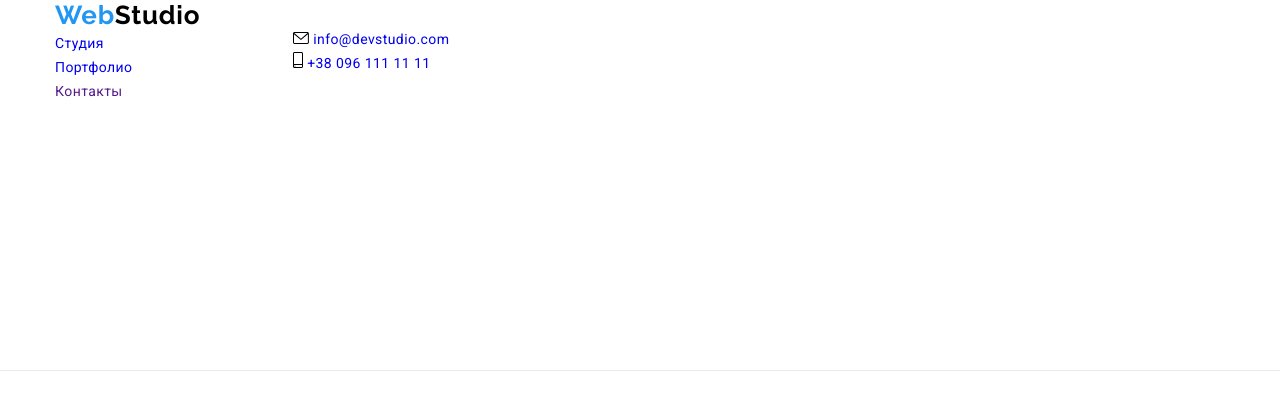
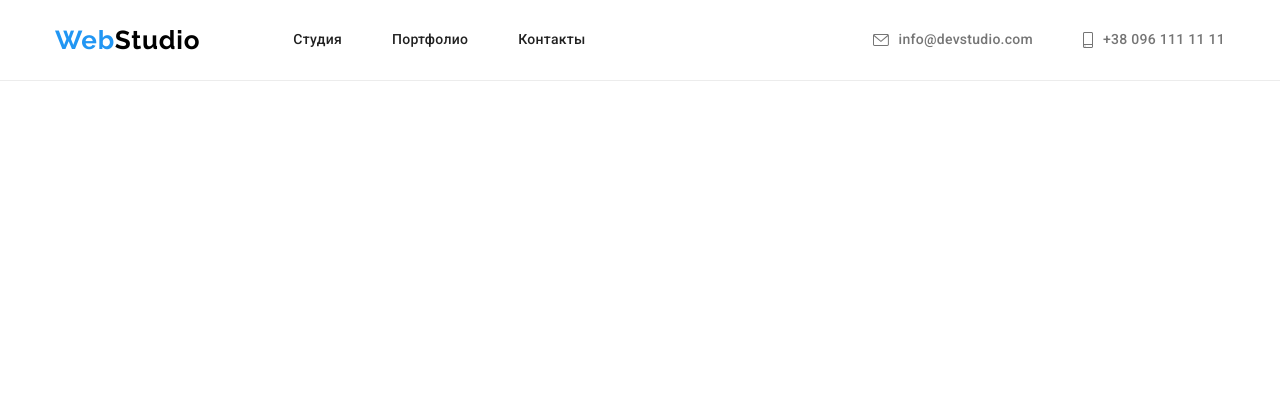
Before and after one commit to AlexanderKorobchenko/goit-markup-hw-08, a plain HTML site: page index.html in a window 1280 px wide. Drawn offline with nearby package versions, Linux system fonts and the light colour scheme; a script that the page names is missing.

Commit message:
готовый рабочий хедер

```diff
--- a/sass/style.scss
+++ b/sass/style.scss
@@ -110,7 +110,6 @@ img {
   text-decoration: none;
 
   &_header {
-    margin-right: 93px;
     color: #000000;
   }
   &_footer {
@@ -134,32 +133,26 @@ img {
   border-bottom: 1px solid #ececec;
 }
 
+// ------------------------для мобилки
 @media screen and (max-width: 767px) {
   .navigation-menu,
   .contact {
     display: none;
   }
 }
-
-//  === mobile menu
+//  === mobile menu ===
 .mobile-menu {
-  // opacity: 0;
-  // visibility: hidden;
-  // pointer-events: none;
+  position: absolute;
+  top: 0;
+  left: 0;
   transform: scale(0);
   transition: transform var(--delay-time) var(--time-function);
 }
 .is-open {
-  // opacity: 1;
-  // visibility: visible;
-  // pointer-events: auto;
   transform: scale(1);
 }
 @media screen and (max-width: 767px) {
   .mobile-menu {
-    position: absolute;
-    top: 0;
-    left: 0;
     width: 100vw;
     height: 100vh;
     padding: 48px 40px;
@@ -169,7 +162,7 @@ img {
     justify-content: space-between;
     background-color: var(--background-page);
   }
-  // === button close
+  // ==button close
   .mobile-menu__close-btn {
     position: absolute;
     top: 10px;
@@ -219,6 +212,7 @@ img {
   // social
   .mobile-menu__list-social {
     display: flex;
+    flex-wrap: wrap;
     margin-top: 64px;
     margin-bottom: 0;
   }
@@ -237,11 +231,6 @@ img {
 }
 
 //  === mobile menu button (burger)
-@media screen and (min-width: 768px) {
-  .mobile-menu-button {
-    display: none;
-  }
-}
 .mobile-menu-button {
   margin-top: 10px;
   margin-bottom: 10px;
@@ -258,3 +247,77 @@ img {
 .mobile-menu-button:focus .mobile-menu-button__icon {
   fill: var(--blue-color);
 }
+@media screen and (min-width: 768px) {
+  .mobile-menu-button {
+    display: none;
+  }
+}
+// ---------- для планшета
+@media screen and (min-width: 768px) {
+  .navigation {
+    display: flex;
+    align-items: center;
+
+    &-menu {
+      display: flex;
+      align-items: center;
+      margin-left: 88px;
+
+      &__item {
+        &:not(:last-child) {
+          margin-right: 50px;
+        }
+      }
+      &__link {
+        display: block;
+        padding-top: 32px;
+        padding-bottom: 32px;
+        @include font(500, 14px, 1.14, 0.02em);
+        color: var(--color-title);
+      }
+    }
+  }
+  .contact {
+    margin-left: auto;
+
+    &__item_tel {
+      margin-top: 10px;
+    }
+    &__link {
+      display: flex;
+      align-items: center;
+      @include font(500, 12px, 1.17, 0.02em);
+      color: var(--main-color-text);
+    }
+    &__icon {
+      margin-right: 10px;
+      fill: var(--main-color-text);
+      transition: fill var(--delay-time) var(--time-function);
+
+      .contact__link:hover &,
+      .contact__link:focus & {
+        fill: var(--blue-color);
+      }
+    }
+  }
+}
+
+// ----------- для компа
+@media screen and (min-width: 1200px) {
+  .navigation-menu {
+    margin-left: 93px;
+  }
+  .contact {
+    display: flex;
+    align-items: center;
+
+    &__item_tel {
+      margin-top: 0;
+      margin-left: 50px;
+    }
+
+    &__link {
+      @include font(500, 14px, 1.14, 0.02em);
+    }
+  }
+}
```
Also changed, not shown: css/style.css, css/style.min.css, 2 other files.
